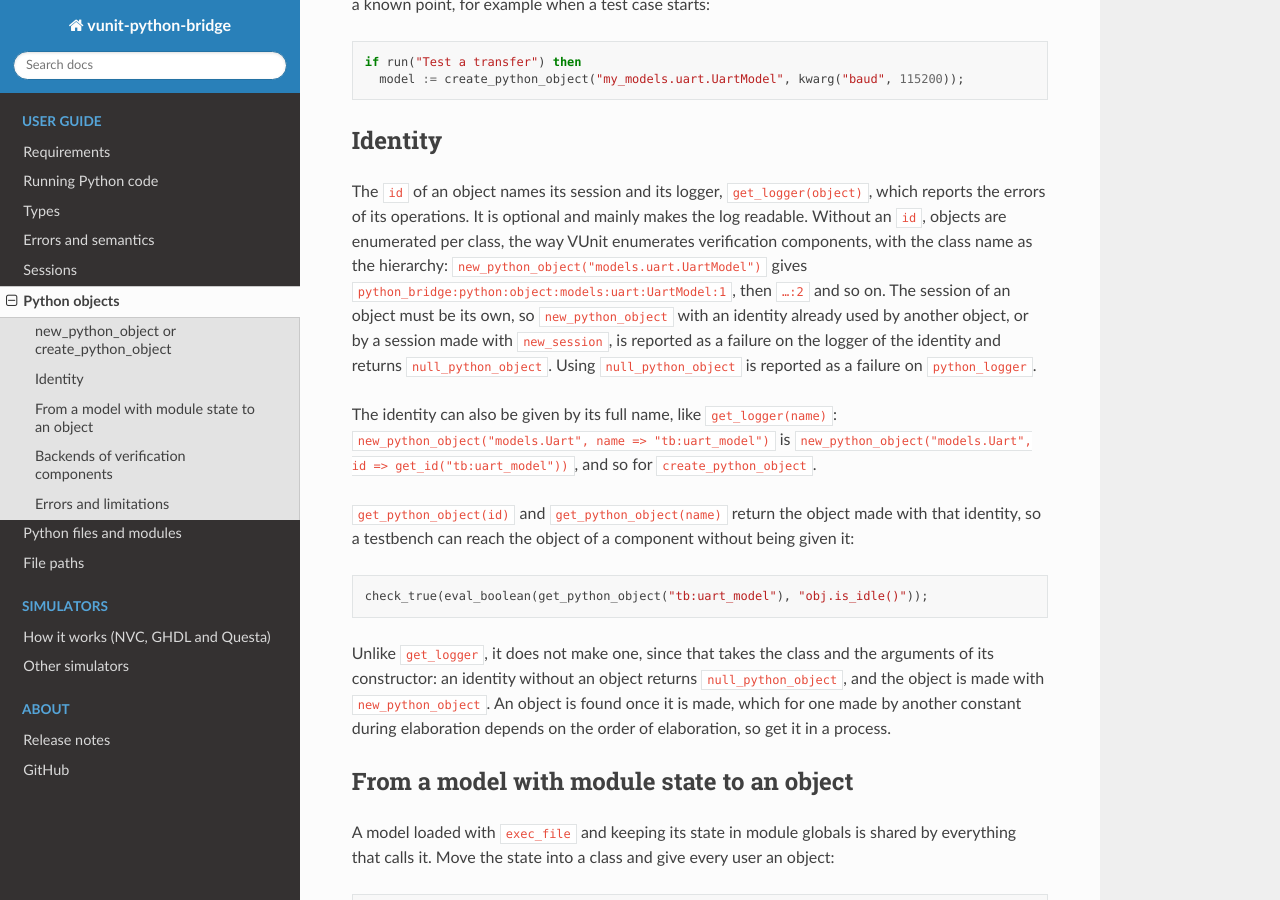
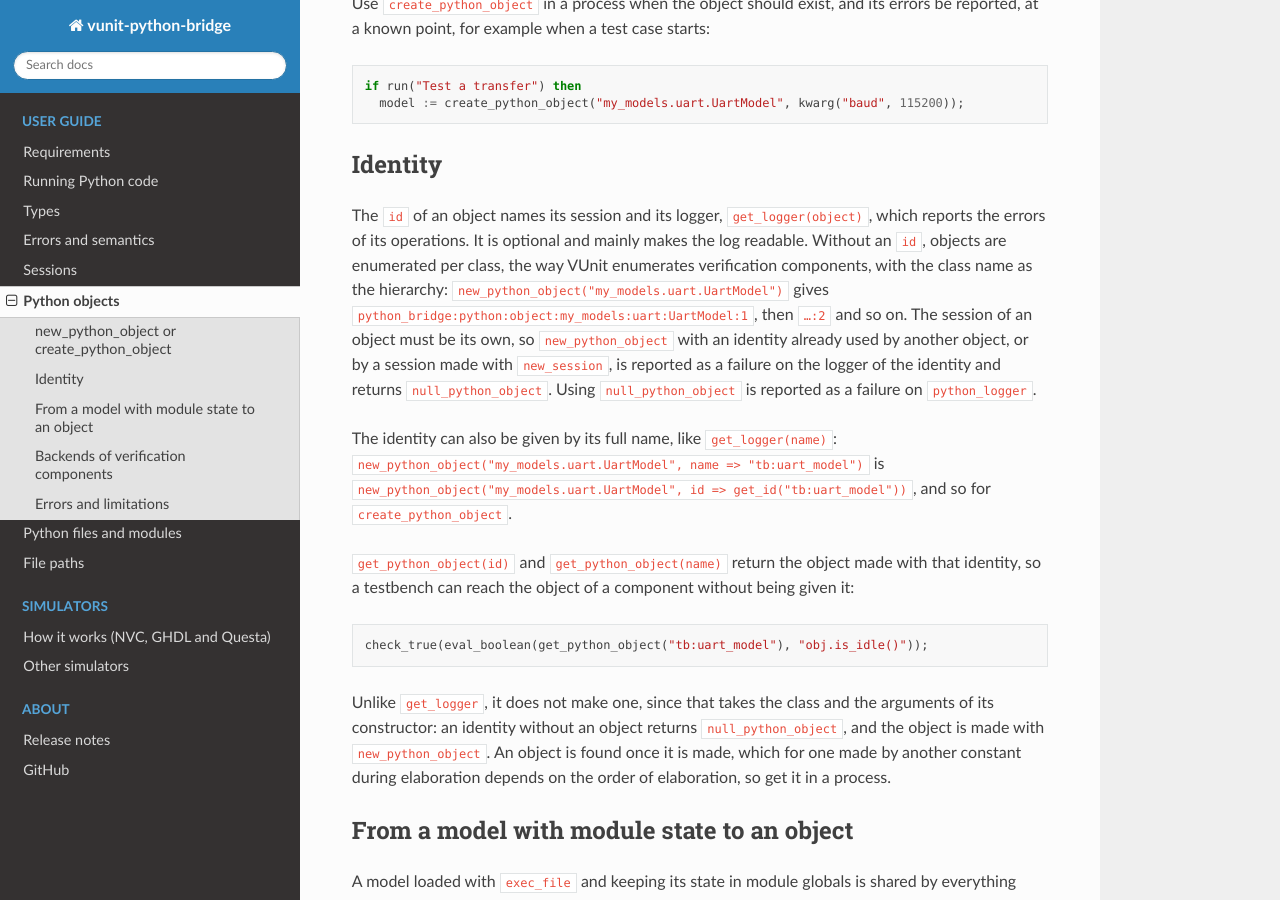
Before and after one commit to VUnit/vunit-python-bridge, a Sphinx documentation site: the page built from docs/python_objects.rst, in a window 1280 px wide and 900 px high, scrolled down 1490 px. Built offline with Sphinx 7.4.7 and the Read the Docs theme 3.1.0, drawn with Linux system fonts in a browser that asks for light colours; pages that are not in the unit, such as notebooks, are missing from menus; the version number is read from the project's files by our own code; some of the changed text lies outside the part shown.

Commit message:
Align the docs and comments of Python objects with the latest changes
- The python_pkg comment and the example no longer say that signed and
  unsigned results are procedures only; the example shows the sized
  function too.
- The aliasing of call is described for the functions without a width.
- The new features of the release notes are listed under New features.
- One class name in the identity examples of the user guide, and a class
  name given to a constructor rather than as a generic.

Co-Authored-By: Claude Opus 5.5 <noreply@anthropic.com>

```diff
--- a/docs/python_objects.rst
+++ b/docs/python_objects.rst
@@ -95,8 +95,8 @@ The ``id`` of an object names its session and its logger,
 optional and mainly makes the log readable. Without an
 ``id``, objects are enumerated per class, the way VUnit enumerates
 verification components, with the class name as the hierarchy:
-``new_python_object("models.uart.UartModel")`` gives
-``python_bridge:python:object:models:uart:UartModel:1``, then ``…:2`` and so
+``new_python_object("my_models.uart.UartModel")`` gives
+``python_bridge:python:object:my_models:uart:UartModel:1``, then ``…:2`` and so
 on. The session of an object must
 be its own, so ``new_python_object`` with an identity already used by another
 object, or by a session made with ``new_session``, is reported as a failure on
@@ -104,9 +104,9 @@ the logger of the identity and returns ``null_python_object``. Using
 ``null_python_object`` is reported as a failure on ``python_logger``.
 
 The identity can also be given by its full name, like ``get_logger(name)``:
-``new_python_object("models.Uart", name => "tb:uart_model")`` is
-``new_python_object("models.Uart", id => get_id("tb:uart_model"))``, and so
-for ``create_python_object``.
+``new_python_object("my_models.uart.UartModel", name => "tb:uart_model")`` is
+``new_python_object("my_models.uart.UartModel", id => get_id("tb:uart_model"))``,
+and so for ``create_python_object``.
 
 ``get_python_object(id)`` and ``get_python_object(name)`` return the object
 made with that identity, so a testbench can reach the object of a component
```
Also changed, not shown: other parts of docs/python_objects.rst (+2 -2 lines), docs/running_code.rst (+4 -3 lines), 5 other files.
